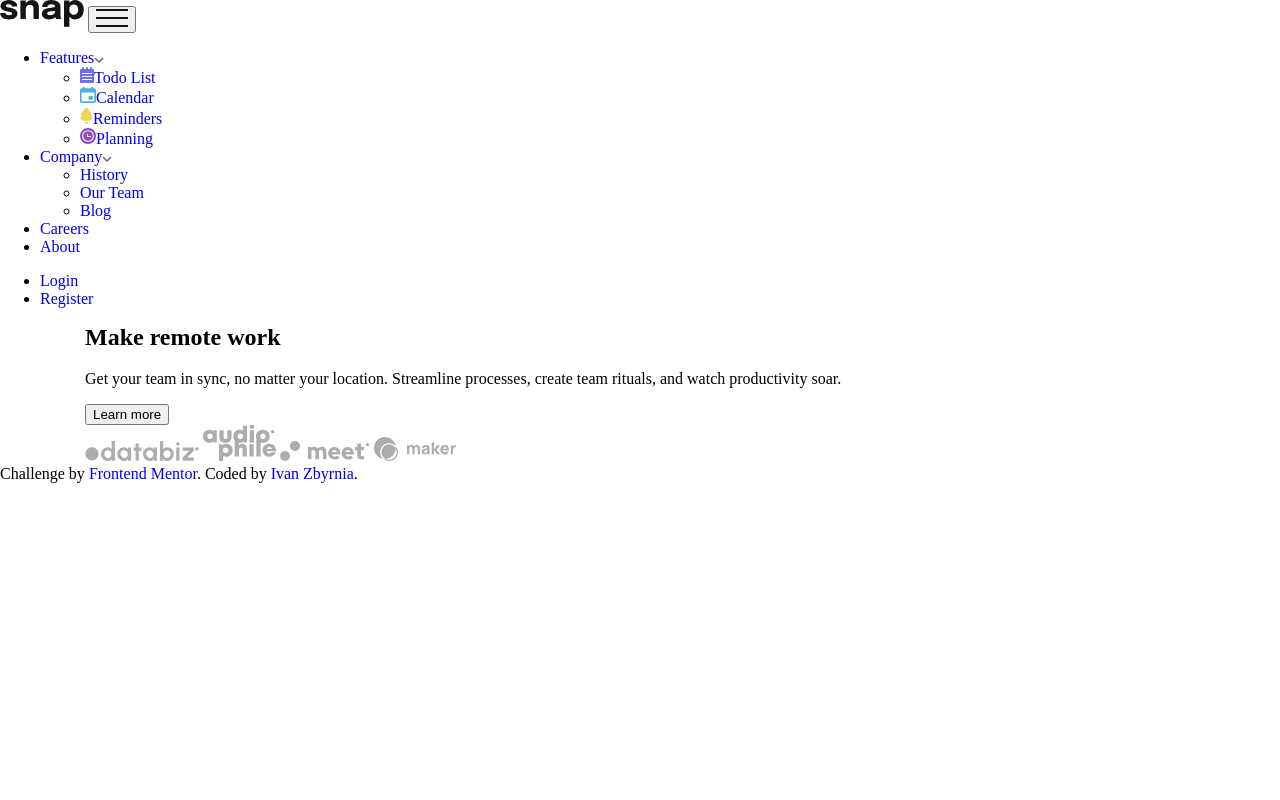
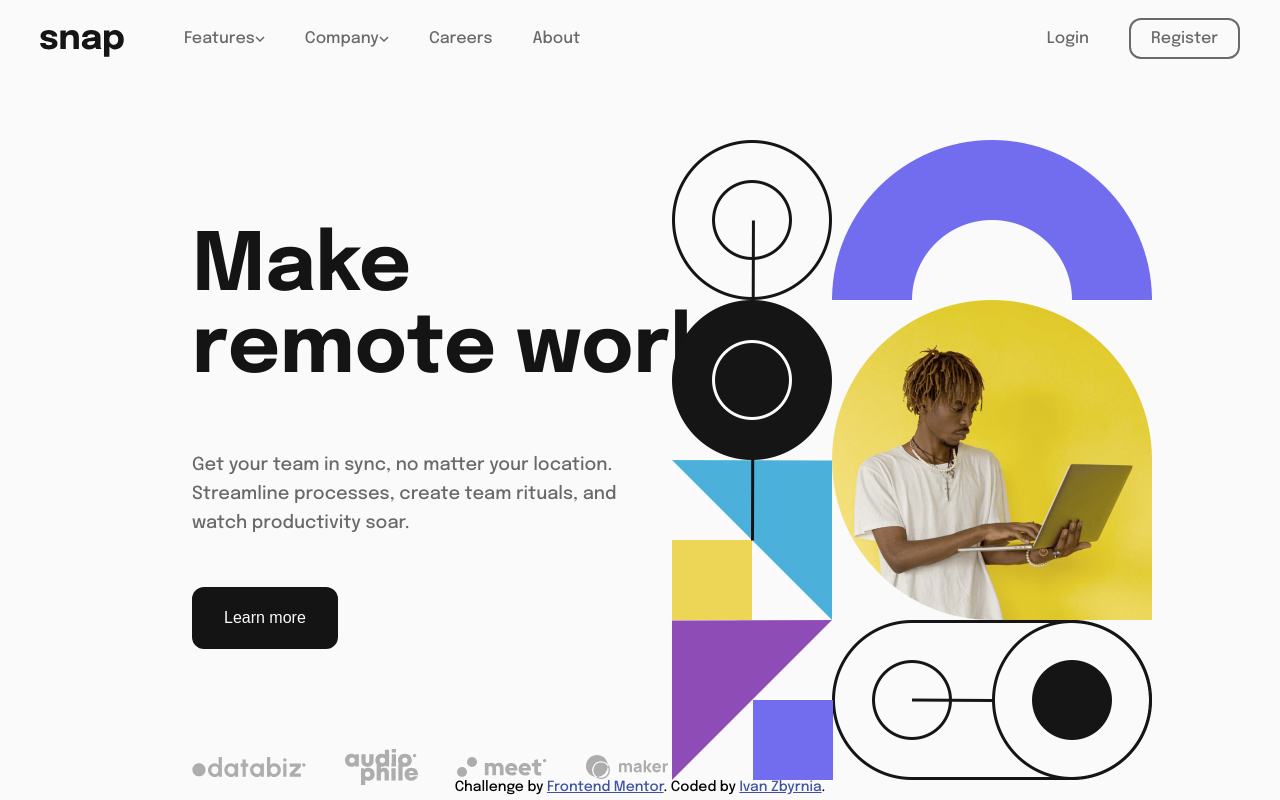
Before and after one commit to bazinygero/intro-section-with-dropdown-navigation, a website: page index.html in a window 1280 px wide. Drawn offline with nearby package versions, Linux system fonts and the light colour scheme; files that its build step writes are made by us from their sources.

Commit message:
Add desktop styling.

```diff
--- /dev/null
+++ b/app/scss/components/buttons.scss
@@ -0,0 +1,38 @@
+@use '../util' as *;
+
+.bordered {
+    padding: 10px 20px;
+    border: 2px solid var(--medium-gray);
+    border-radius: 12px;
+}
+
+.bordered:hover {
+    border-color: var(--almost-black);
+}
+
+.btn {
+    cursor: pointer;
+    border: none;
+    background: transparent;
+}
+
+.learn-btn {
+    padding: 20px 30px;
+    border-radius: 12px;
+    background-color: var(--almost-black);
+    border: 2px solid var(--almost-black);
+    color: var(--almost-white);
+    font-size: 16px;
+    font-weight: 500;
+    transition: background-color 0.3s ease;
+}
+
+.learn-btn:hover {
+    background-color: var(--almost-white);
+}
+
+.burger-btn {
+    display: none;
+    position: relative;
+    z-index: 2;
+}
--- a/app/scss/components/component1.scss
+++ /dev/null
@@ -1 +0,0 @@
-@use '../util' as *;
--- /dev/null
+++ b/app/scss/components/content.scss
@@ -0,0 +1,21 @@
+@use '../util' as *;
+
+.hero-copy::after {
+    content: '';
+    height: 640px;
+    width: 480px;
+    background: url('../images/image-hero-desktop.png') no-repeat;
+    background-size: cover;
+    position: absolute;
+    top: 140px;
+    right: 10vw;
+    bottom: 30vh;
+}
+
+.clients {
+    margin-top: 100px;
+}
+
+.clients img + img {
+    margin-left: 35px;
+}
--- /dev/null
+++ b/app/scss/components/dropdown.scss
@@ -0,0 +1,36 @@
+@use '../util' as *;
+
+.dropdown {
+    position: relative;
+}
+
+.dropdown.open .dropdown-menu {
+    display: block;
+}
+
+.dropdown.open .dropdown-toggle img {
+    transform: rotateX(180deg);
+}
+
+.dropdown-menu {
+    display: none;
+    width: max-content;
+    padding: 25px;
+    border-radius: 12px;
+    background-color: white;
+    box-shadow: 0 8px 12px 12px hsl(0, 0%, 93%);
+    position: absolute;
+    top: 40px;
+}
+
+#features {
+    right: 0;
+}
+
+.dropdown-menu li + li {
+    margin-top: 15px;
+}
+
+.dropdown-item img {
+    margin-right: 10px;
+}
--- /dev/null
+++ b/app/scss/components/footer.scss
@@ -0,0 +1,18 @@
+@use '../util' as *;
+
+.attribution {
+    font-size: 14px;
+    text-align: center;
+}
+
+.attribution a {
+    color: hsl(228, 45%, 44%);
+}
+
+footer {
+    position: absolute;
+    bottom: 0;
+    text-align: center;
+    width: 100%;
+    height: 20px;
+}
--- /dev/null
+++ b/app/scss/components/navbar.scss
@@ -0,0 +1,26 @@
+@use '../util' as *;
+
+.nav-links {
+    margin-left: 60px;
+}
+
+.menu-list, .dropdown-menu {
+    list-style: none;
+}
+
+.menu-item + .menu-item {
+    margin-left: 40px;
+}
+
+.menu-link, .dropdown-item {
+    text-decoration: none;
+    color: var(--medium-gray);
+}
+
+.menu-link:hover {
+    color: var(--almost-black);
+}
+
+.login-nav {
+    margin-left: auto;
+}
--- a/app/scss/globals/boilerplate.scss
+++ b/app/scss/globals/boilerplate.scss
@@ -1,15 +1,17 @@
-html {
-	font-size: 100%;
-	box-sizing: border-box;
-}
+@use '../util' as *;
 
-*,
-*::before,
-*::after {
-	box-sizing: inherit;
+* {
+    margin: 0;
+    padding: 0;
+    box-sizing: border-box;
 }
 
 body {
-	margin: 0;
-	padding: 0;
+    background-color: var(--almost-white);
+    font-family: var(--font-body);
+    overflow: hidden;
 }
+
+img {
+    vertical-align: middle;
+}
--- a/app/scss/globals/colors.scss
+++ b/app/scss/globals/colors.scss
@@ -1,4 +1,7 @@
+@use '../util' as *;
+
 :root {
-	--white: hsl(0, 0%, 100%);
-	--black: hsl(0, 0%, 0%);
+	--almost-white: hsl(0, 0%, 98%);
+	--medium-gray: hsl(0, 0%, 41%);
+	--almost-black: hsl(0, 0%, 8%);
 }
--- a/app/scss/globals/fonts.scss
+++ b/app/scss/globals/fonts.scss
@@ -1,3 +1,5 @@
+@use '../util' as *;
+
 :root {
-	--font-body: Arial, sans-serif;
+	--font-body: 'Epilogue', sans-serif;
 }
--- a/app/scss/globals/layout.scss
+++ b/app/scss/globals/layout.scss
@@ -1,12 +1,26 @@
 @use '../util' as *;
 
+.flex {
+    display: flex;
+}
+
+.header {
+    padding: 30px 40px;
+    font-weight: 500;
+}
+
+.navbar-container {
+    width: 100%;
+}
+
 .container {
-	padding: 0 rem(24);
-	max-width: rem(1110);
-	margin: 0 auto;
+    max-width: 1150px;
+    margin-top: 0;
+    margin-left: 15vw;
+    max-height: 90vh;
+}
 
-	@include breakpoint(large) {
-		padding: 0;
-		transform: translate(0, 0);
-	}
+.hero-copy {
+    max-width: 530px;
+    margin-top: 140px;
 }
--- a/app/scss/globals/typography.scss
+++ b/app/scss/globals/typography.scss
@@ -1,14 +1,17 @@
 @use '../util' as *;
 
-h1,
-h2,
-h3 {
-	margin-top: 0;
-	line-height: 1.1;
+.title {
+    font-size: 5rem;
+    font-weight: 700;
+    color: var(--almost-black);
+    margin-bottom: 60px;
 }
 
-a,
-a:visited,
-a:active {
-	text-decoration: none;
+.text {
+    max-width: 430px;
+    font-size: 18px;
+    font-weight: 500;
+    color: var(--medium-gray);
+    line-height: 1.6;
+    margin-bottom: 50px;
 }
```
Also changed, not shown: app/scss/components/_index.scss (+5 -2 lines).
